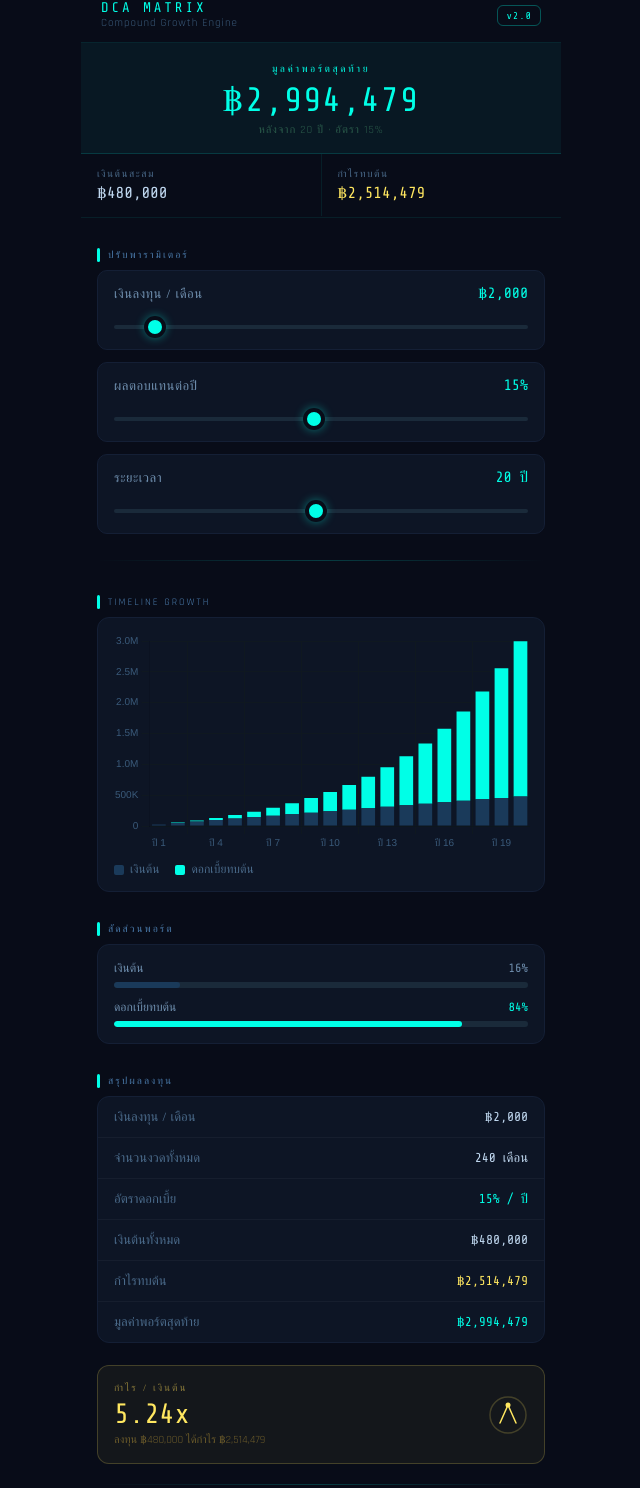
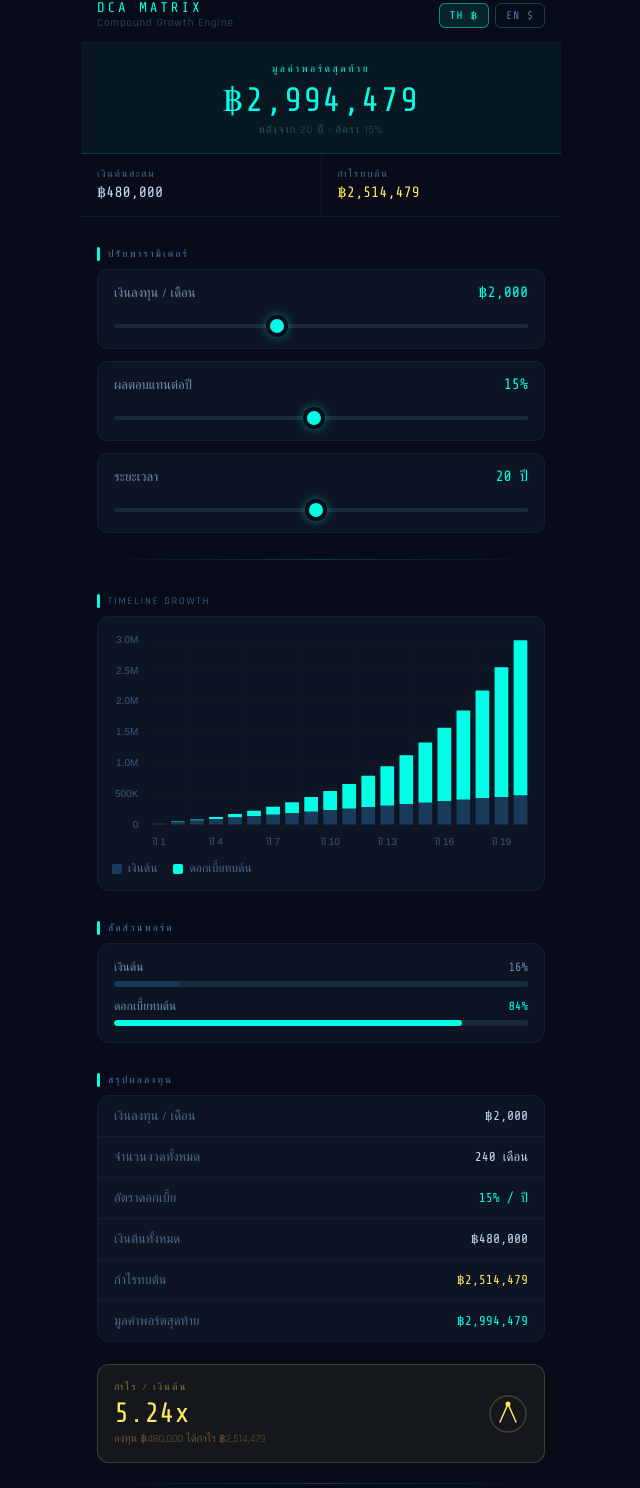
Before and after one commit to 42033cannabishouse-prog/DCA-Matrix, a plain HTML site: page index.html in a window 1280 px wide. Shown: the top 1488 px of the page, without its empty margins (319-959 px from the left). Drawn offline with nearby package versions, Linux system fonts and the light colour scheme.

Commit message:
Refactor index.html for improved readability and structure

```diff
--- a/index.html
+++ b/index.html
@@ -9,34 +9,18 @@
 <style>
 *{box-sizing:border-box;margin:0;padding:0;-webkit-tap-highlight-color:transparent}
 html,body{width:100%;min-height:100vh;background:#080c18;font-family:'Rajdhani',sans-serif;color:#c0d8f0;overscroll-behavior:none}
-
 .app{max-width:480px;margin:0 auto;padding:0 0 32px}
 
-.topbar{
-  position:sticky;top:0;z-index:50;
-  background:#080c18;
-  border-bottom:1px solid rgba(0,255,231,0.1);
-  padding:env(safe-area-inset-top,12px) 20px 12px;
-  display:flex;align-items:center;justify-content:space-between;
-}
+.topbar{position:sticky;top:0;z-index:50;background:#080c18;border-bottom:1px solid rgba(0,255,231,0.1);padding:env(safe-area-inset-top,12px) 16px 12px;display:flex;align-items:center;justify-content:space-between}
 .topbar-left{display:flex;flex-direction:column}
 .topbar-title{font-family:'Share Tech Mono',monospace;font-size:14px;color:#00ffe7;letter-spacing:3px;text-transform:uppercase}
 .topbar-sub{font-size:11px;color:#3a5a7a;letter-spacing:1px;margin-top:1px}
-.topbar-badge{
-  font-family:'Share Tech Mono',monospace;
-  font-size:10px;color:#00ffe7;
-  border:1px solid rgba(0,255,231,0.3);
-  border-radius:6px;padding:4px 8px;letter-spacing:1px;
-}
+.topbar-right{display:flex;gap:6px;align-items:center}
 
-.px{padding:0 16px}
+.toggle-btn{font-family:'Share Tech Mono',monospace;font-size:11px;padding:5px 10px;border-radius:6px;border:1px solid rgba(0,255,231,0.25);background:transparent;color:#4a7aaa;cursor:pointer;letter-spacing:1px;transition:all 0.2s}
+.toggle-btn.active{background:rgba(0,255,231,0.1);color:#00ffe7;border-color:rgba(0,255,231,0.5)}
 
-.big-card{
-  background:rgba(0,255,231,0.05);
-  border-bottom:1px solid rgba(0,255,231,0.15);
-  padding:20px 16px 16px;
-  text-align:center;
-}
+.big-card{background:rgba(0,255,231,0.05);border-bottom:1px solid rgba(0,255,231,0.15);padding:20px 16px 16px;text-align:center}
 .big-label{font-size:10px;color:#00ffe7;letter-spacing:2.5px;text-transform:uppercase;margin-bottom:8px}
 .big-val{font-family:'Share Tech Mono',monospace;font-size:34px;color:#00ffe7;letter-spacing:1px;line-height:1}
 .big-sub{font-size:11px;color:#2a5a4a;margin-top:6px;letter-spacing:1px}
@@ -44,45 +28,27 @@ html,body{width:100%;min-height:100vh;background:#080c18;font-family:'Rajdhani',
 .metrics-row{display:grid;grid-template-columns:1fr 1fr;gap:1px;background:rgba(0,255,231,0.08);margin-bottom:1px}
 .metric-cell{background:#080c18;padding:14px 16px}
 .metric-lbl{font-size:10px;color:#4a6a8a;letter-spacing:1.5px;text-transform:uppercase;margin-bottom:4px}
-.metric-num{font-family:'Share Tech Mono',monospace;font-size:16px;color:#c0d8f0}
+.metric-num{font-family:'Share Tech Mono',monospace;font-size:15px;color:#c0d8f0}
 .metric-num.gold{color:#ffe760}
-.metric-num.teal{color:#00ffe7}
 
-.divider{height:1px;background:rgba(0,255,231,0.08);margin:0}
+.divider{height:1px;background:rgba(0,255,231,0.08)}
 .section-gap{height:16px}
-
 .sec-hdr{padding:14px 16px 8px;display:flex;align-items:center;gap:8px}
 .sec-hdr-line{width:3px;height:14px;background:#00ffe7;border-radius:2px;flex-shrink:0}
 .sec-hdr-txt{font-size:10px;color:#4a7aaa;letter-spacing:2px;text-transform:uppercase}
 
-.ctrl-list{padding:0 16px;display:flex;flex-direction:column;gap:2px}
-.ctrl-item{
-  background:#0d1525;
-  border:1px solid #141f35;
-  border-radius:10px;
-  padding:14px 16px;
-  margin-bottom:6px;
-}
+.ctrl-item{background:#0d1525;border:1px solid #141f35;border-radius:10px;padding:14px 16px;margin-bottom:6px}
 .ctrl-top{display:flex;justify-content:space-between;align-items:center;margin-bottom:12px}
-.ctrl-name{font-size:13px;color:#7090b0;letter-spacing:0.5px}
+.ctrl-name{font-size:13px;color:#7090b0}
 .ctrl-val{font-family:'Share Tech Mono',monospace;font-size:15px;color:#00ffe7}
 
-input[type=range]{
-  width:100%;-webkit-appearance:none;appearance:none;
-  height:4px;background:#1a2a3a;border-radius:2px;outline:none;
-}
-input[type=range]::-webkit-slider-thumb{
-  -webkit-appearance:none;width:22px;height:22px;
-  border-radius:50%;background:#00ffe7;cursor:pointer;
-  border:4px solid #080c18;box-shadow:0 0 10px rgba(0,255,231,0.4);
-}
+input[type=range]{width:100%;-webkit-appearance:none;appearance:none;height:4px;background:#1a2a3a;border-radius:2px;outline:none}
+input[type=range]::-webkit-slider-thumb{-webkit-appearance:none;width:22px;height:22px;border-radius:50%;background:#00ffe7;cursor:pointer;border:4px solid #080c18;box-shadow:0 0 10px rgba(0,255,231,0.4)}
 
 .chart-wrap{padding:0 16px}
-.chart-card{
-  background:#0d1525;border:1px solid #141f35;border-radius:12px;padding:14px;
-}
+.chart-card{background:#0d1525;border:1px solid #141f35;border-radius:12px;padding:14px}
 .chart-inner{position:relative;height:220px}
-.legend{display:flex;gap:16px;margin-top:10px;padding-left:2px}
+.legend{display:flex;gap:16px;margin-top:10px}
 .leg-item{display:flex;align-items:center;gap:6px;font-size:12px;color:#4a6a8a}
 .leg-dot{width:10px;height:10px;border-radius:2px;flex-shrink:0}
 
@@ -98,10 +64,7 @@ input[type=range]::-webkit-slider-thumb{
 
 .summary-wrap{padding:0 16px}
 .summary-card{background:#0d1525;border:1px solid #141f35;border-radius:12px;overflow:hidden}
-.sum-row{
-  display:flex;justify-content:space-between;align-items:center;
-  padding:12px 16px;border-bottom:1px solid rgba(255,255,255,0.04);
-}
+.sum-row{display:flex;justify-content:space-between;align-items:center;padding:12px 16px;border-bottom:1px solid rgba(255,255,255,0.04)}
 .sum-row:last-child{border-bottom:none}
 .sum-key{font-size:13px;color:#4a6a8a}
 .sum-val{font-family:'Share Tech Mono',monospace;font-size:13px;color:#c0d8f0}
@@ -109,23 +72,13 @@ input[type=range]::-webkit-slider-thumb{
 .sum-val.teal{color:#00ffe7}
 
 .ratio-wrap{padding:0 16px;margin-top:6px}
-.ratio-card{
-  background:rgba(255,231,96,0.05);border:1px solid rgba(255,231,96,0.2);
-  border-radius:12px;padding:16px;display:flex;align-items:center;justify-content:space-between;
-}
-.ratio-left{}
+.ratio-card{background:rgba(255,231,96,0.05);border:1px solid rgba(255,231,96,0.2);border-radius:12px;padding:16px;display:flex;align-items:center;justify-content:space-between}
 .ratio-lbl{font-size:10px;color:#8a7a3a;letter-spacing:2px;text-transform:uppercase;margin-bottom:4px}
 .ratio-num{font-family:'Share Tech Mono',monospace;font-size:28px;color:#ffe760}
 .ratio-desc{font-size:11px;color:#6a5a2a;margin-top:3px}
 
 .scan{height:1px;background:linear-gradient(90deg,transparent,rgba(0,255,231,0.2),transparent);margin:4px 16px}
-
-.bottombar{
-  padding:16px 16px env(safe-area-inset-bottom,16px);
-  border-top:1px solid rgba(0,255,231,0.08);
-  margin-top:8px;
-  text-align:center;
-}
+.bottombar{padding:16px 16px env(safe-area-inset-bottom,16px);border-top:1px solid rgba(0,255,231,0.08);margin-top:8px;text-align:center}
 .bottombar-txt{font-size:10px;color:#2a3a4a;letter-spacing:1.5px;font-family:'Share Tech Mono',monospace}
 </style>
 </head>
@@ -135,24 +88,27 @@ input[type=range]::-webkit-slider-thumb{
   <div class="topbar">
     <div class="topbar-left">
       <div class="topbar-title">DCA Matrix</div>
-      <div class="topbar-sub">Compound Growth Engine</div>
+      <div class="topbar-sub" id="tSub">Compound Growth Engine</div>
     </div>
-    <div class="topbar-badge">v2.0</div>
+    <div class="topbar-right">
+      <button class="toggle-btn active" id="btnTH" onclick="setLang('th')">TH ฿</button>
+      <button class="toggle-btn" id="btnEN" onclick="setLang('en')">EN $</button>
+    </div>
   </div>
 
   <div class="big-card">
-    <div class="big-label">มูลค่าพอร์ตสุดท้าย</div>
+    <div class="big-label" id="lTotal">มูลค่าพอร์ตสุดท้าย</div>
     <div class="big-val" id="mTotal">฿0</div>
     <div class="big-sub" id="mSub">หลังจาก 20 ปี · อัตรา 15%</div>
   </div>
 
   <div class="metrics-row">
     <div class="metric-cell">
-      <div class="metric-lbl">เงินต้นสะสม</div>
+      <div class="metric-lbl" id="lPrincipal">เงินต้นสะสม</div>
       <div class="metric-num" id="mPrincipal">฿0</div>
     </div>
     <div class="metric-cell">
-      <div class="metric-lbl">กำไรทบต้น</div>
+      <div class="metric-lbl" id="lProfit">กำไรทบต้น</div>
       <div class="metric-num gold" id="mProfit">฿0</div>
     </div>
   </div>
@@ -160,34 +116,30 @@ input[type=range]::-webkit-slider-thumb{
   <div class="divider"></div>
   <div class="section-gap"></div>
 
-  <div class="sec-hdr"><div class="sec-hdr-line"></div><div class="sec-hdr-txt">ปรับพารามิเตอร์</div></div>
+  <div class="sec-hdr"><div class="sec-hdr-line"></div><div class="sec-hdr-txt" id="lParams">ปรับพารามิเตอร์</div></div>
 
   <div style="padding:0 16px;display:flex;flex-direction:column;gap:6px">
-
     <div class="ctrl-item">
       <div class="ctrl-top">
-        <div class="ctrl-name">เงินลงทุน / เดือน</div>
+        <div class="ctrl-name" id="lMonthly">เงินลงทุน / เดือน</div>
         <div class="ctrl-val" id="vMonthly">฿2,000</div>
       </div>
-      <input type="range" id="sMonthly" min="500" max="20000" step="500" value="2000">
+      <input type="range" id="sMonthly" min="100" max="5000" step="100" value="2000">
     </div>
-
     <div class="ctrl-item">
       <div class="ctrl-top">
-        <div class="ctrl-name">ผลตอบแทนต่อปี</div>
+        <div class="ctrl-name" id="lRate">ผลตอบแทนต่อปี</div>
         <div class="ctrl-val" id="vRate">15%</div>
       </div>
       <input type="range" id="sRate" min="1" max="30" step="1" value="15">
     </div>
-
     <div class="ctrl-item">
       <div class="ctrl-top">
-        <div class="ctrl-name">ระยะเวลา</div>
+        <div class="ctrl-name" id="lYears">ระยะเวลา</div>
         <div class="ctrl-val" id="vYears">20 ปี</div>
       </div>
       <input type="range" id="sYears" min="1" max="40" step="1" value="20">
     </div>
-
   </div>
 
   <div class="section-gap"></div>
@@ -201,27 +153,27 @@ input[type=range]::-webkit-slider-thumb{
         <canvas id="cpChart" role="img" aria-label="กราฟแท่งแสดงมูลค่าพอร์ต DCA รายปี">กราฟ DCA</canvas>
       </div>
       <div class="legend">
-        <div class="leg-item"><div class="leg-dot" style="background:#1a3a5a"></div>เงินต้น</div>
-        <div class="leg-item"><div class="leg-dot" style="background:#00ffe7"></div>ดอกเบี้ยทบต้น</div>
+        <div class="leg-item"><div class="leg-dot" style="background:#1a3a5a"></div><span id="legP">เงินต้น</span></div>
+        <div class="leg-item"><div class="leg-dot" style="background:#00ffe7"></div><span id="legI">ดอกเบี้ยทบต้น</span></div>
       </div>
     </div>
   </div>
 
   <div class="section-gap"></div>
 
-  <div class="sec-hdr"><div class="sec-hdr-line"></div><div class="sec-hdr-txt">สัดส่วนพอร์ต</div></div>
+  <div class="sec-hdr"><div class="sec-hdr-line"></div><div class="sec-hdr-txt" id="lRatio">สัดส่วนพอร์ต</div></div>
   <div class="bars-wrap">
     <div class="bars-card">
       <div class="bar-row">
         <div class="bar-rl">
-          <span>เงินต้น</span>
+          <span id="bLabelP">เงินต้น</span>
           <span class="barval" id="pPrincipal" style="color:#7090b0">0%</span>
         </div>
         <div class="bar-track"><div class="bar-fill" id="bPrincipal" style="background:#1a3a5a;width:0%"></div></div>
       </div>
       <div class="bar-row">
         <div class="bar-rl">
-          <span>ดอกเบี้ยทบต้น</span>
+          <span id="bLabelI">ดอกเบี้ยทบต้น</span>
           <span class="barval" id="pProfit" style="color:#00ffe7">0%</span>
         </div>
         <div class="bar-track"><div class="bar-fill" id="bProfit" style="background:#00ffe7;width:0%"></div></div>
@@ -231,33 +183,15 @@ input[type=range]::-webkit-slider-thumb{
 
   <div class="section-gap"></div>
 
-  <div class="sec-hdr"><div class="sec-hdr-line"></div><div class="sec-hdr-txt">สรุปผลลงทุน</div></div>
+  <div class="sec-hdr"><div class="sec-hdr-line"></div><div class="sec-hdr-txt" id="lSummary">สรุปผลลงทุน</div></div>
   <div class="summary-wrap">
     <div class="summary-card">
-      <div class="sum-row">
-        <span class="sum-key">เงินลงทุน / เดือน</span>
-        <span class="sum-val" id="iMonthly">฿2,000</span>
-      </div>
-      <div class="sum-row">
-        <span class="sum-key">จำนวนงวดทั้งหมด</span>
-        <span class="sum-val" id="iPeriods">240 เดือน</span>
-      </div>
-      <div class="sum-row">
-        <span class="sum-key">อัตราดอกเบี้ย</span>
-        <span class="sum-val teal" id="iRate">15% / ปี</span>
-      </div>
-      <div class="sum-row">
-        <span class="sum-key">เงินต้นทั้งหมด</span>
-        <span class="sum-val" id="iPrin2">฿0</span>
-      </div>
-      <div class="sum-row">
-        <span class="sum-key">กำไรทบต้น</span>
-        <span class="sum-val gold" id="iProfit2">฿0</span>
-      </div>
-      <div class="sum-row">
-        <span class="sum-key">มูลค่าพอร์ตสุดท้าย</span>
-        <span class="sum-val teal" id="iTotal2">฿0</span>
-      </div>
+      <div class="sum-row"><span class="sum-key" id="sMonthlyLbl">เงินลงทุน / เดือน</span><span class="sum-val" id="iMonthly">฿0</span></div>
+      <div class="sum-row"><span class="sum-key" id="sPeriodsLbl">จำนวนงวดทั้งหมด</span><span class="sum-val" id="iPeriods">240</span></div>
+      <div class="sum-row"><span class="sum-key" id="sRateLbl">อัตราดอกเบี้ย</span><span class="sum-val teal" id="iRate">15% / ปี</span></div>
+      <div class="sum-row"><span class="sum-key" id="sPrinLbl">เงินต้นทั้งหมด</span><span class="sum-val" id="iPrin2">฿0</span></div>
+      <div class="sum-row"><span class="sum-key" id="sProfitLbl">กำไรทบต้น</span><span class="sum-val gold" id="iProfit2">฿0</span></div>
+      <div class="sum-row"><span class="sum-key" id="sTotalLbl">มูลค่าพอร์ตสุดท้าย</span><span class="sum-val teal" id="iTotal2">฿0</span></div>
     </div>
   </div>
 
@@ -265,10 +199,10 @@ input[type=range]::-webkit-slider-thumb{
 
   <div class="ratio-wrap">
     <div class="ratio-card">
-      <div class="ratio-left">
-        <div class="ratio-lbl">กำไร / เงินต้น</div>
+      <div>
+        <div class="ratio-lbl" id="lMultiplier">กำไร / เงินต้น</div>
         <div class="ratio-num" id="mRatio">0.00x</div>
-        <div class="ratio-desc" id="mRatioDesc">ลงทุน ฿480K ได้กำไร ฿0</div>
+        <div class="ratio-desc" id="mRatioDesc"></div>
       </div>
       <svg width="40" height="40" viewBox="0 0 40 40" fill="none" aria-hidden="true">
         <circle cx="20" cy="20" r="18" stroke="rgba(255,231,96,0.2)" stroke-width="1.5"/>
@@ -282,14 +216,87 @@ input[type=range]::-webkit-slider-thumb{
   <div class="scan"></div>
 
   <div class="bottombar">
-    <div class="bottombar-txt">DCA Matrix · ใช้สูตร Annuity Due เหมือน ธปท.</div>
+    <div class="bottombar-txt" id="lFooter">DCA Matrix · ใช้สูตร Annuity Due เหมือน ธปท.</div>
   </div>
 
 </div>
 
 <script>
 let chart=null;
-function fmtB(n){return '฿'+Math.round(n).toLocaleString('th-TH')}
+let lang='th';
+
+const cfg={
+  th:{
+    sym:'฿', locale:'th-TH',
+    monthMin:500, monthMax:20000, monthStep:500, monthDefault:2000,
+    sub:'Compound Growth Engine',
+    lTotal:'มูลค่าพอร์ตสุดท้าย', lPrincipal:'เงินต้นสะสม', lProfit:'กำไรทบต้น',
+    lParams:'ปรับพารามิเตอร์', lMonthly:'เงินลงทุน / เดือน', lRate:'ผลตอบแทนต่อปี',
+    lYears:'ระยะเวลา', yearUnit:'ปี', monthUnit:'เดือน', perYear:'/ ปี',
+    lRatio:'สัดส่วนพอร์ต', legP:'เงินต้น', legI:'ดอกเบี้ยทบต้น',
+    bLabelP:'เงินต้น', bLabelI:'ดอกเบี้ยทบต้น',
+    lSummary:'สรุปผลลงทุน',
+    sMonthlyLbl:'เงินลงทุน / เดือน', sPeriodsLbl:'จำนวนงวดทั้งหมด',
+    sRateLbl:'อัตราดอกเบี้ย', sPrinLbl:'เงินต้นทั้งหมด',
+    sProfitLbl:'กำไรทบต้น', sTotalLbl:'มูลค่าพอร์ตสุดท้าย',
+    lMultiplier:'กำไร / เงินต้น',
+    ratioDesc:(p,pr)=>'ลงทุน '+p+' ได้กำไร '+pr,
+    bigSub:(y,r)=>'หลังจาก '+y+' ปี · อัตรา '+r+'%',
+    chartYear:'ปี ', chartTooltipYear:'ปีที่ ',
+    lFooter:'DCA Matrix · ใช้สูตร Annuity Due เหมือน ธปท.',
+    datasetP:'เงินต้น', datasetI:'ดอกเบี้ย',
+  },
+  en:{
+    sym:'$', locale:'en-US',
+    monthMin:100, monthMax:5000, monthStep:100, monthDefault:500,
+    sub:'Compound Growth Engine',
+    lTotal:'Final Portfolio Value', lPrincipal:'Total Invested', lProfit:'Compound Profit',
+    lParams:'Adjust Parameters', lMonthly:'Monthly Investment', lRate:'Annual Return',
+    lYears:'Duration', yearUnit:'yr', monthUnit:'months', perYear:'/ yr',
+    lRatio:'Portfolio Breakdown', legP:'Principal', legI:'Interest',
+    bLabelP:'Principal', bLabelI:'Compound Interest',
+    lSummary:'Investment Summary',
+    sMonthlyLbl:'Monthly Investment', sPeriodsLbl:'Total Periods',
+    sRateLbl:'Interest Rate', sPrinLbl:'Total Principal',
+    sProfitLbl:'Compound Profit', sTotalLbl:'Final Value',
+    lMultiplier:'Profit / Principal',
+    ratioDesc:(p,pr)=>'Invested '+p+' · Profit '+pr,
+    bigSub:(y,r)=>'After '+y+' years · Rate '+r+'%',
+    chartYear:'Yr ', chartTooltipYear:'Year ',
+    lFooter:'DCA Matrix · Annuity Due Formula',
+    datasetP:'Principal', datasetI:'Interest',
+  }
+};
+
+function fmt(n){
+  const c=cfg[lang];
+  const v=Math.round(n);
+  return c.sym+v.toLocaleString(c.locale);
+}
+
+function setLang(l){
+  lang=l;
+  document.getElementById('btnTH').classList.toggle('active',l==='th');
+  document.getElementById('btnEN').classList.toggle('active',l==='en');
+
+  const c=cfg[l];
+  const sl=document.getElementById('sMonthly');
+  const curRatio=parseInt(sl.value)/parseInt(sl.max);
+  sl.min=c.monthMin; sl.max=c.monthMax; sl.step=c.monthStep;
+  sl.value=Math.round(curRatio*c.monthMax/c.monthStep)*c.monthStep||c.monthDefault;
+
+  const ids=['lTotal','lPrincipal','lProfit','lParams','lMonthly','lRate','lYears',
+    'lRatio','legP','legI','bLabelP','bLabelI','lSummary','sMonthlyLbl','sPeriodsLbl',
+    'sRateLbl','sPrinLbl','sProfitLbl','sTotalLbl','lMultiplier','lFooter'];
+  ids.forEach(id=>{
+    const el=document.getElementById(id);
+    if(el) el.textContent=c[id]||c[id.replace('l','').toLowerCase()]||'';
+  });
+  document.getElementById('tSub').textContent=c.sub;
+
+  if(chart){chart.destroy();chart=null;}
+  update();
+}
 
 function calcDCA(monthly,rateAnnual,years){
   const r=rateAnnual/100/12;
@@ -309,13 +316,14 @@ function calcDCA(monthly,rateAnnual,years){
 }
 
 function update(){
+  const c=cfg[lang];
   const monthly=parseInt(document.getElementById('sMonthly').value);
   const rate=parseInt(document.getElementById('sRate').value);
   const years=parseInt(document.getElementById('sYears').value);
 
-  document.getElementById('vMonthly').textContent='฿'+monthly.toLocaleString('th-TH');
+  document.getElementById('vMonthly').textContent=fmt(monthly);
   document.getElementById('vRate').textContent=rate+'%';
-  document.getElementById('vYears').textContent=years+' ปี';
+  document.getElementById('vYears').textContent=years+' '+c.yearUnit;
 
   const{totalArr,principalArr,profitArr,finalValue,principal}=calcDCA(monthly,rate,years);
   const profit=finalValue-principal;
@@ -323,31 +331,33 @@ function update(){
   const pp=Math.round((principal/finalValue)*100);
   const ip=100-pp;
 
-  document.getElementById('mTotal').textContent=fmtB(finalValue);
-  document.getElementById('mSub').textContent='หลังจาก '+years+' ปี · อัตรา '+rate+'%';
-  document.getElementById('mPrincipal').textContent=fmtB(principal);
-  document.getElementById('mProfit').textContent=fmtB(profit);
+  document.getElementById('mTotal').textContent=fmt(finalValue);
+  document.getElementById('mSub').textContent=c.bigSub(years,rate);
+  document.getElementById('mPrincipal').textContent=fmt(principal);
+  document.getElementById('mProfit').textContent=fmt(profit);
 
   document.getElementById('pPrincipal').textContent=pp+'%';
   document.getElementById('pProfit').textContent=ip+'%';
   document.getElementById('bPrincipal').style.width=pp+'%';
   document.getElementById('bProfit').style.width=ip+'%';
 
-  document.getElementById('iMonthly').textContent=fmtB(monthly);
-  document.getElementById('iPeriods').textContent=(years*12)+' เดือน';
-  document.getElementById('iRate').textContent=rate+'% / ปี';
-  document.getElementById('iPrin2').textContent=fmtB(principal);
-  document.getElementById('iProfit2').textContent=fmtB(profit);
-  document.getElementById('iTotal2').textContent=fmtB(finalValue);
+  document.getElementById('iMonthly').textContent=fmt(monthly);
+  document.getElementById('iPeriods').textContent=(years*12)+' '+c.monthUnit;
+  document.getElementById('iRate').textContent=rate+'% '+c.perYear;
+  document.getElementById('iPrin2').textContent=fmt(principal);
+  document.getElementById('iProfit2').textContent=fmt(profit);
+  document.getElementById('iTotal2').textContent=fmt(finalValue);
   document.getElementById('mRatio').textContent=ratio.toFixed(2)+'x';
-  document.getElementById('mRatioDesc').textContent='ลงทุน '+fmtB(principal)+' ได้กำไร '+fmtB(profit);
+  document.getElementById('mRatioDesc').textContent=c.ratioDesc(fmt(principal),fmt(profit));
 
-  const labels=Array.from({length:years},(_,i)=>'ปี '+(i+1));
+  const labels=Array.from({length:years},(_,i)=>c.chartYear+(i+1));
 
   if(chart){
     chart.data.labels=labels;
     chart.data.datasets[0].data=principalArr;
+    chart.data.datasets[0].label=c.datasetP;
     chart.data.datasets[1].data=profitArr;
+    chart.data.datasets[1].label=c.datasetI;
     chart.update('none');
   }else{
     chart=new Chart(document.getElementById('cpChart'),{
@@ -355,20 +365,19 @@ function update(){
       data:{
         labels,
         datasets:[
-          {label:'เงินต้น',data:principalArr,backgroundColor:'#1a3a5a',stack:'s'},
-          {label:'ดอกเบี้ย',data:profitArr,backgroundColor:'#00ffe7',stack:'s'}
+          {label:c.datasetP,data:principalArr,backgroundColor:'#1a3a5a',stack:'s'},
+          {label:c.datasetI,data:profitArr,backgroundColor:'#00ffe7',stack:'s'}
         ]
       },
       options:{
         responsive:true,maintainAspectRatio:false,
         plugins:{legend:{display:false},tooltip:{
           callbacks:{
-            title:ctx=>'ปีที่ '+(ctx[0].dataIndex+1),
-            label:ctx=>' '+ctx.dataset.label+': '+fmtB(ctx.parsed.y)
+            title:ctx=>c.chartTooltipYear+(ctx[0].dataIndex+1),
+            label:ctx=>' '+ctx.dataset.label+': '+fmt(ctx.parsed.y)
           },
           backgroundColor:'#0d1525',borderColor:'#1a3a6a',borderWidth:1,
-          titleColor:'#00ffe7',bodyColor:'#a0c0e0',
-          padding:10
+          titleColor:'#00ffe7',bodyColor:'#a0c0e0',padding:10
         }},
         scales:{
           x:{stacked:true,ticks:{color:'#3a5a7a',font:{size:10},maxRotation:45,autoSkip:true,maxTicksLimit:8},grid:{color:'#0f1820'}},
```
